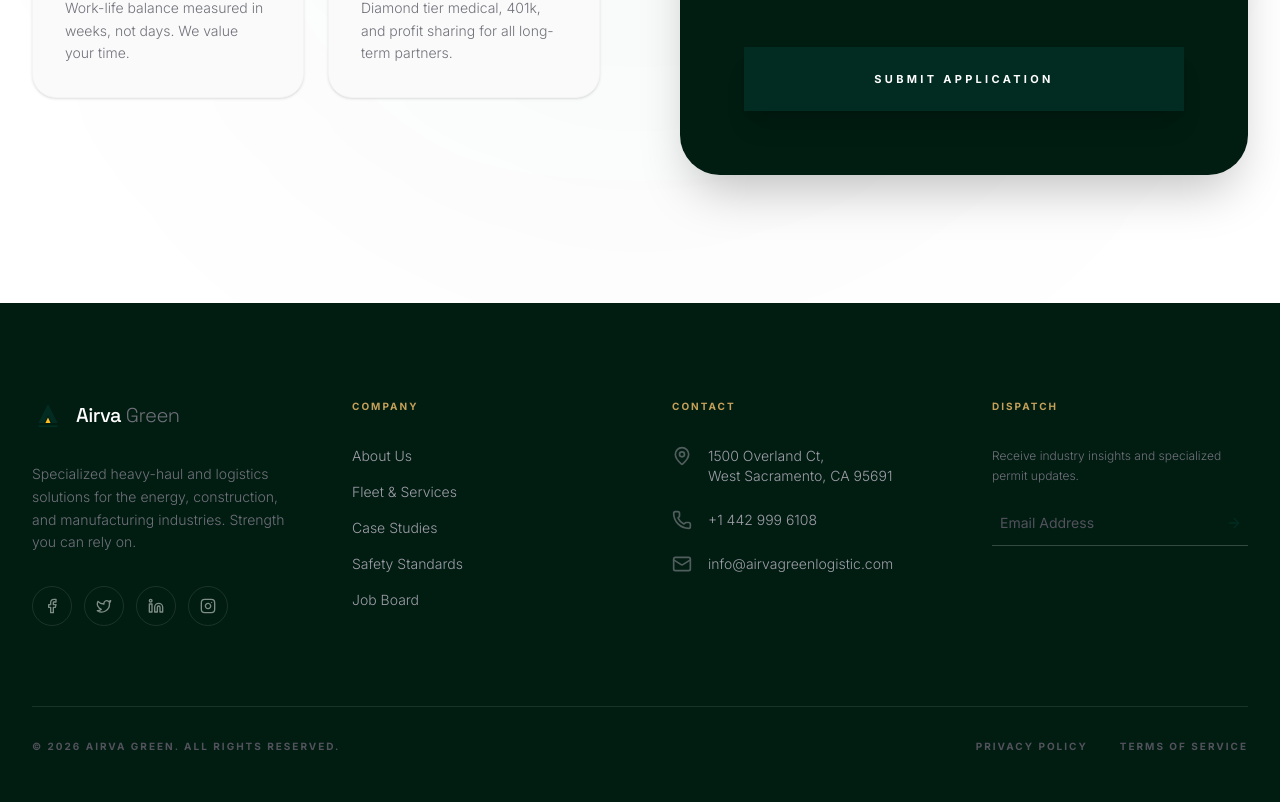
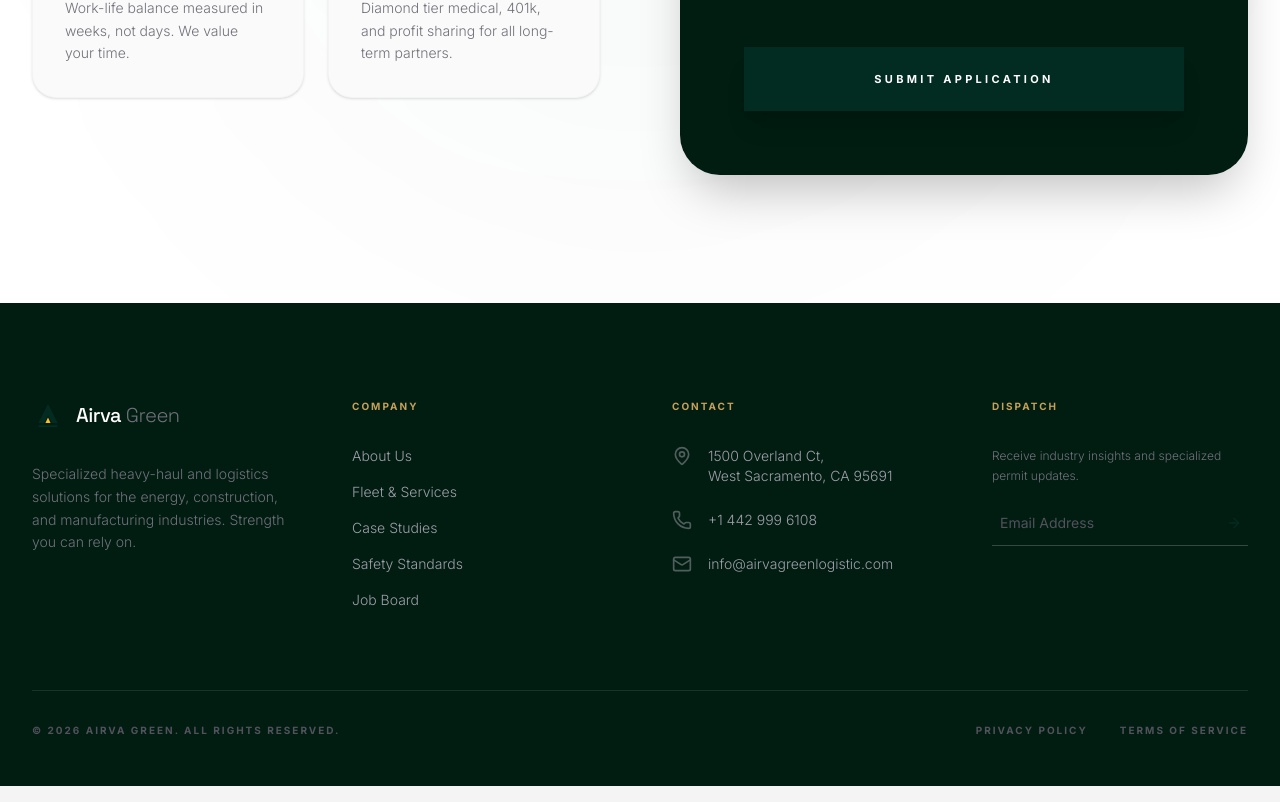
Before and after one commit to lengthtodd-hash/Data-entry-, a React (Vite) app: page / in a window 1280 px wide. Shown: the part 10338-11140 px from the top of the page. Built offline with nearby package versions, Linux system fonts and the light colour scheme.

Commit message:
feat: remove social media links from footer
Clean up the footer component by removing unused social media icons and links to improve UI focus.

```diff
--- a/src/App.tsx
+++ b/src/App.tsx
@@ -12,10 +12,6 @@ import {
   Clock,
   Phone,
   Mail,
-  Facebook,
-  Twitter,
-  Linkedin,
-  Instagram,
   ArrowRight,
   Menu,
   X,
@@ -1097,13 +1093,6 @@ const Footer = () => (
           <p className="text-zinc-500 text-sm font-light leading-relaxed mb-8">
             Specialized heavy-haul and logistics solutions for the energy, construction, and manufacturing industries. Strength you can rely on.
           </p>
-          <div className="flex gap-3">
-            {[Facebook, Twitter, Linkedin, Instagram].map((Icon, i) => (
-               <a key={i} href="#" className="w-10 h-10 rounded-full border border-white/10 flex items-center justify-center text-white/50 hover:bg-brand-green hover:text-white hover:border-brand-green transition-colors">
-                 <Icon className="w-4 h-4" />
-               </a>
-            ))}
-          </div>
         </div>
 
         <div>
```
